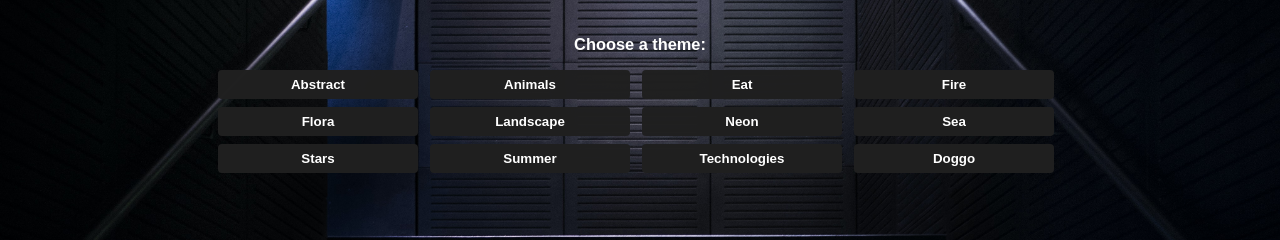
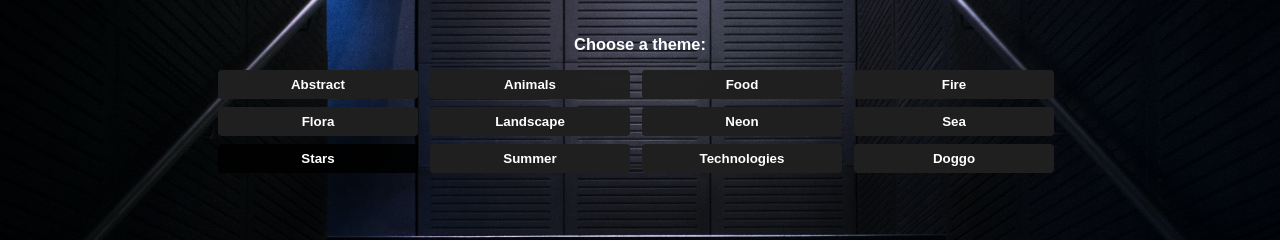
Before and after one commit to JaneEllison/react-game, a React (Create React App) app in the folder react-game/: page / in a window 1280 px wide. Shown: the part 393-633 px from the top of the page. Built offline with nearby package versions, Linux system fonts and the light colour scheme.

Commit message:
refactor: change chooseTheme function

```diff
--- a/react-game/src/components/Header/Counter.jsx
+++ b/react-game/src/components/Header/Counter.jsx
@@ -19,7 +19,6 @@ const Counter = ({ isRunningStopwatch, stopwatchSeconds, setStopwatchSeconds, mo
     if (isRunningStopwatch) {
       const stopwatchInterval = window.setInterval(() => {
         changeSeconds((seconds) => seconds + 1);
-
       }, 1000);
       return () => window.clearInterval(stopwatchInterval);
     }
--- a/react-game/src/components/Header/Header.jsx
+++ b/react-game/src/components/Header/Header.jsx
@@ -1,6 +1,5 @@
 import '../Header/SwitcherStyle.css'
 import Counter from '../Header/Counter';
-import React, { useEffect } from "react";
 
 const Header = ({
   highScore,
--- a/react-game/src/components/Main/GameComponents/Card.jsx
+++ b/react-game/src/components/Main/GameComponents/Card.jsx
@@ -2,7 +2,8 @@ import React, { useState, useEffect } from "react";
 import { useSpring, animated as a } from "react-spring";
 import sounds from '../../../constants/sounds'
 
-const [themeMusic, rightSouns, wrongSound, finishSound] = sounds;
+const rightSouns = sounds[1];
+const wrongSound = sounds[2];
 
 const Card = ({
   id,
@@ -51,11 +52,6 @@ const Card = ({
   }, [flippedIndexes]);
 
   const onCardClick = () => {
-    setTimeout(() => {
-      setCurrentTrack(rightSouns);
-      playSound();
-    }, 1000)
-
     if ((!game[id].flipped && flippedCount % 3 === 0) ||
       (flippedCount % 3 === 1 && !game[id].flipped && flippedIndexes.indexOf(id) < 0)
     ) {
--- a/react-game/src/components/Main/GameComponents/MemoryGame.jsx
+++ b/react-game/src/components/Main/GameComponents/MemoryGame.jsx
@@ -65,8 +65,8 @@ const MemoryGame = ({
         let score = movesCount;
         if (score > highScore) {
           setHighScore(score);
-          const json = JSON.stringify(score);
-          localStorage.setItem('memorygamehighscore', json);
+          const savedHighScore = JSON.stringify(highScore);
+          localStorage.setItem('memorygamehighscore', savedHighScore);
         }
         setCurrentTrack(finishSound);
         playSound();
--- a/react-game/src/components/Main/MenuComponents/ThemeSettings.jsx
+++ b/react-game/src/components/Main/MenuComponents/ThemeSettings.jsx
@@ -9,10 +9,10 @@ const ThemeSettings = ({
   chooseCurrentOption,
   setCurrentImages,
 }) => {
+  const themeGame = localStorage.getItem('memorygametheme');
+  const savedTheme = JSON.parse(themeGame);
+
   useEffect(() => {
-    const themeGame = localStorage.getItem('memorygametheme');
-    const savedTheme = JSON.parse(themeGame);
-
     let theme = options.theme.toLowerCase();
     const json = JSON.stringify(theme);
     localStorage.setItem('memorygametheme', json);
@@ -29,7 +29,11 @@ const ThemeSettings = ({
         {ThemeButtons.map((button) => (
           <div className="block__settings" key={button.id}>
             <button
-              className={currentOptions.currentTheme === button.text ? "card__bg active" : "card__bg"}
+              className={
+                (currentOptions.currentTheme === button.text) || (savedTheme===button.text.toLocaleLowerCase())
+                ? "card__bg active"
+                : "card__bg"
+              }
               onClick={(event) => {
                 setOptions({
                   ...options,
--- a/react-game/src/constants/buttons.js
+++ b/react-game/src/constants/buttons.js
@@ -9,7 +9,7 @@ export const ThemeButtons = [
   },
   {
     id: 3,
-    text: 'Eat',
+    text: 'Food',
   },
   {
     id: 4,
--- a/react-game/src/constants/themes.js
+++ b/react-game/src/constants/themes.js
@@ -158,7 +158,7 @@ const images = {
   abstract: [abstr1, abstr2, abstr3, abstr4, abstr5, abstr6, abstr7, abstr8, abstr9, abstr10, abstr11, abstr12],
   animals: [animals1, animals2, animals3, animals4, animals5, animals6, animals7, animals8, animals9, animals10, animals11, animals12],
   doggo: [doggo1, doggo2, doggo3, doggo4, doggo5, doggo6, doggo7, doggo8, doggo9, doggo10, doggo11, doggo12],
-  eat: [eat1, eat2, eat3, eat4, eat5, eat6, eat7, eat8, eat9, eat10, eat11, eat12],
+  food: [eat1, eat2, eat3, eat4, eat5, eat6, eat7, eat8, eat9, eat10, eat11, eat12],
   fire: [fire1, fire2, fire3, fire4, fire5, fire6, fire7, fire8, fire9, fire10, fire11, fire12],
   flora: [flora1, flora2, flora3, flora4, flora5, flora6, flora7, flora8, flora9, flora10, flora11, flora12],
   landscape: [land1, land2, land3, land4, land5, land6, land7, land8, land9, land10, land11, land12],
```
